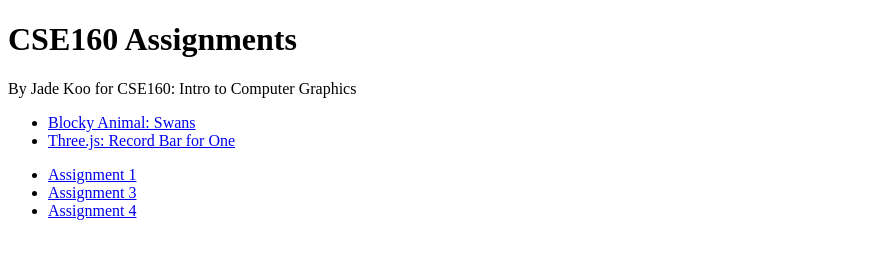
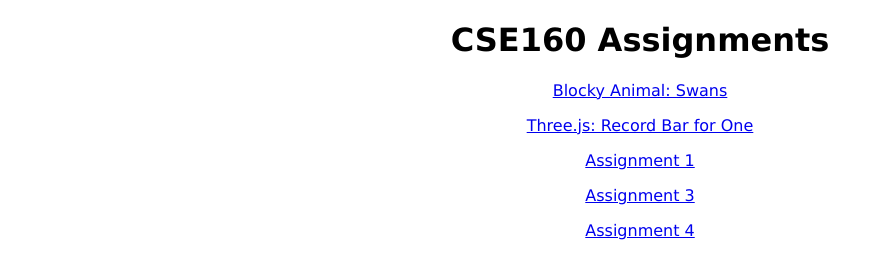
Before and after one commit to j4dekoo/cse160, a plain HTML site: page index.html in a window 1280 px wide. Shown: the whole page, without its empty margins (0-883 px from the left). Drawn offline with Linux system fonts and the light colour scheme.

Commit message:
fix index.html

```diff
--- a/index.html
+++ b/index.html
@@ -2,18 +2,24 @@
 <html>
     <head>
         <title>CSE160 Assignments</title>
+        <style>
+            div{
+                width: 50%;
+                margin: auto;
+                text-align: center;
+                font-family: Verdana, Geneva, Tahoma, sans-serif;
+
+            }
+        </style>
     </head>
     <body>
-        <h1>CSE160 Assignments</h1>
-        <p>By Jade Koo for CSE160: Intro to Computer Graphics</p>
-        <ul>
-            <li><a href="asgn2/src/asg2.html">Blocky Animal: Swans</a></li>
-            <li><a href="asgn5/src/asg5.html">Three.js: Record Bar for One</a></li>
-        </ul>
-        <ul>
-            <li><a href="asgn1/src/asg1.html">Assignment 1</a></li>
-            <li><a href="asgn3/src/World.html">Assignment 3</a></li>
-            <li><a href="asgn4/src/asg4.html">Assignment 4</a></li>
-        </ul>
+        <div>
+            <h1>CSE160 Assignments</h1>
+            <p><a href="asgn2/src/asg2.html">Blocky Animal: Swans</a></p>
+            <p><a href="asgn5/src/asg5.html">Three.js: Record Bar for One</a></p>
+            <p><a href="asgn1/src/asg1.html">Assignment 1</a></p>
+            <p><a href="asgn3/src/World.html">Assignment 3</a></p>
+            <p><a href="asgn4/src/asg4.html">Assignment 4</a></p>
+        </div>
     </body>
 </html>
```
